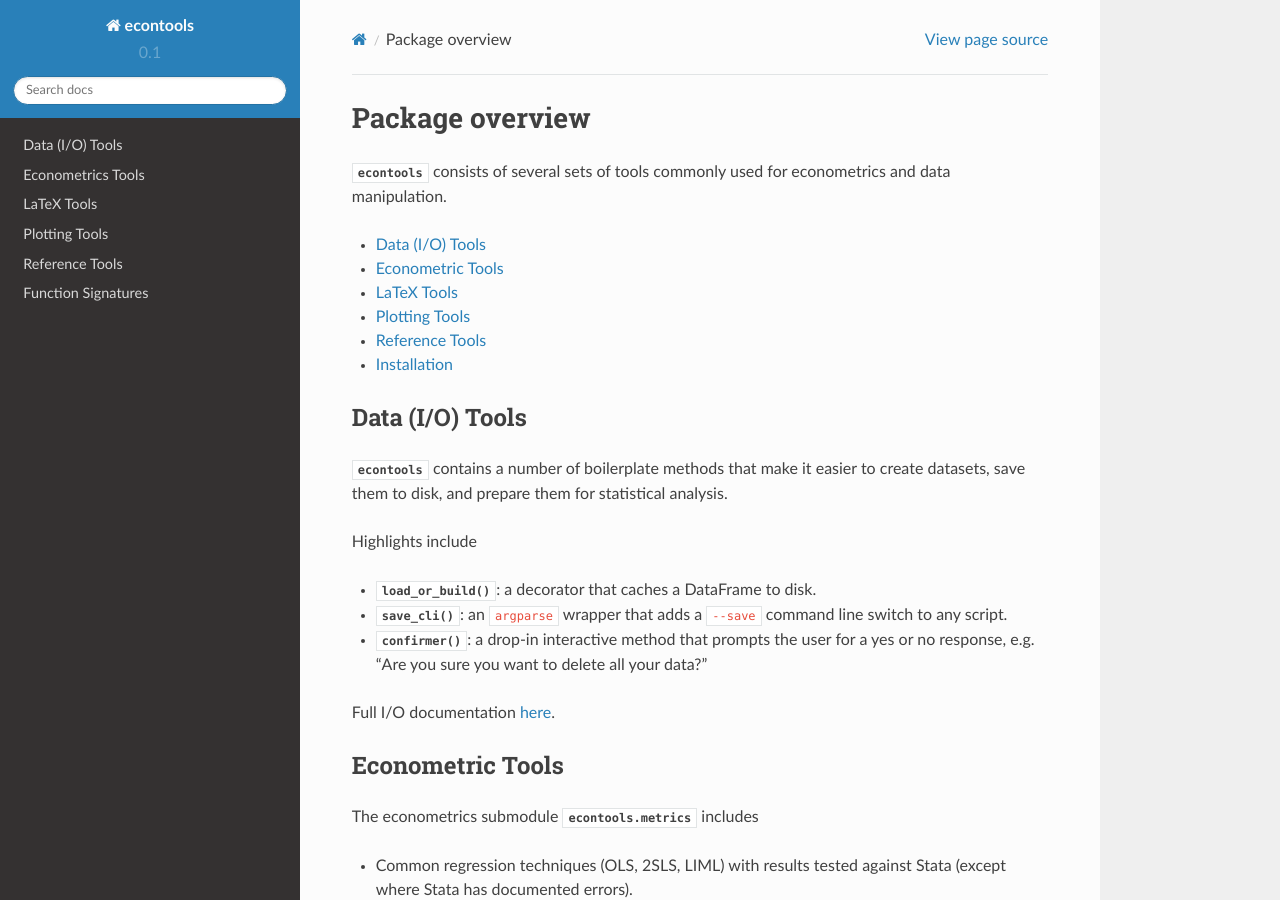
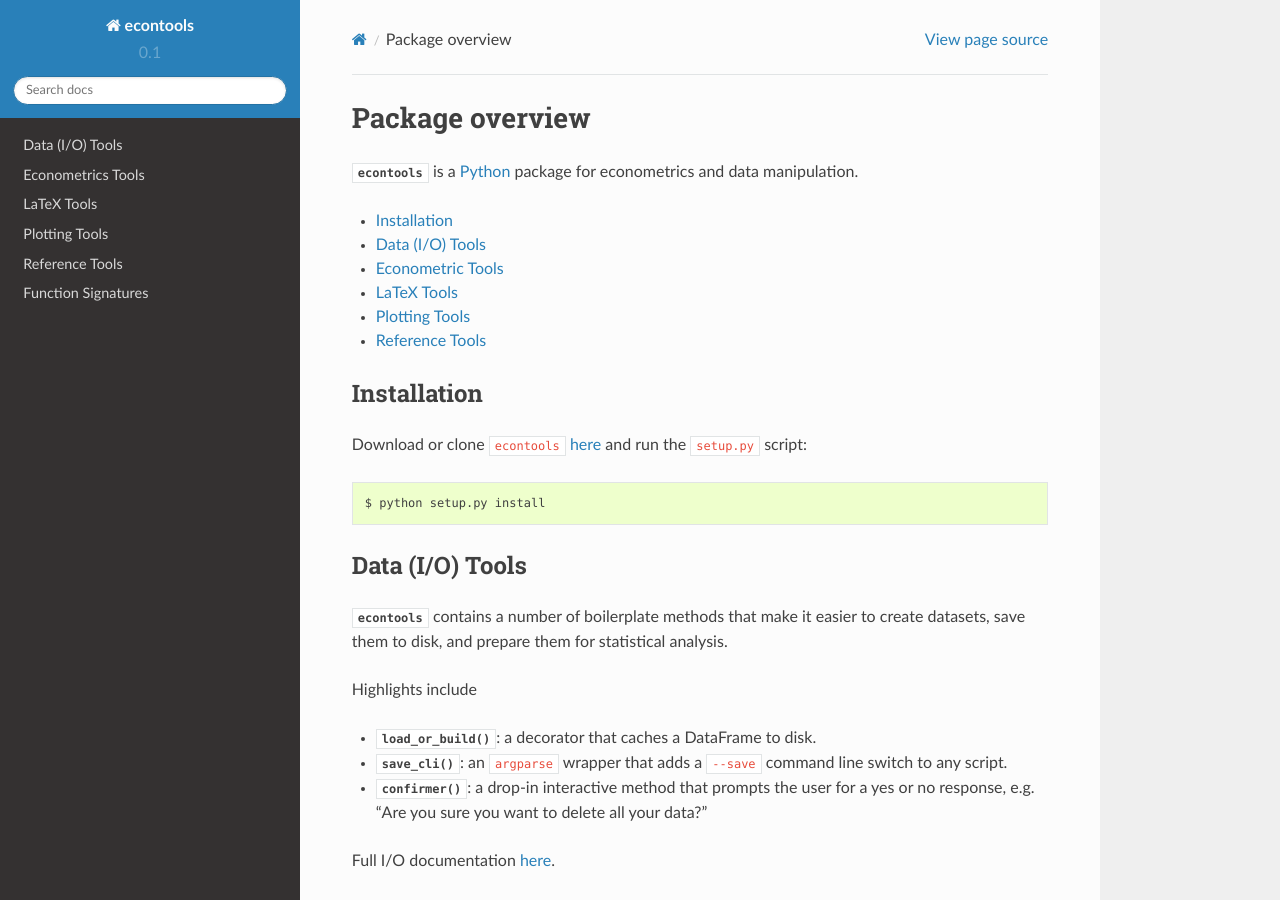
Before and after one commit to dmsul/econtools, a Sphinx documentation site: the page built from doc/source/index.rst, in a window 1280 px wide and 900 px high. Built offline with Sphinx 7.4.7 and the Read the Docs theme 2.0.0, drawn with Linux system fonts in a browser that asks for light colours; some of the changed text lies outside the part shown.

Commit message:
Misc. small edits to docs.

```diff
--- a/doc/source/index.rst
+++ b/doc/source/index.rst
@@ -17,10 +17,19 @@
 Package overview
 ****************
 
-:mod:`econtools` consists of several sets of tools commonly used for
+:mod:`econtools` is a `Python <https://www.anaconda.com/download/>`_ package for
 econometrics and data manipulation.
 
 .. contents:: :local:
+
+
+Installation
+------------
+Download or clone ``econtools``
+`here <https://github.com/dmsul/econtools>`_ and run the ``setup.py`` script::
+
+$ python setup.py install
+
 
 Data (I/O) Tools
 ----------------
--- a/doc/source/metrics_advanced.rst
+++ b/doc/source/metrics.rst
@@ -181,3 +181,5 @@
 
 Local Linear Regression
 -----------------------
+
+See :py:func:`~econtools.metrics.llr`.
```
Also changed, not shown: other parts of doc/source/index.rst (+1 -8 lines), doc/source/to_latex.rst (+5 -5 lines).
